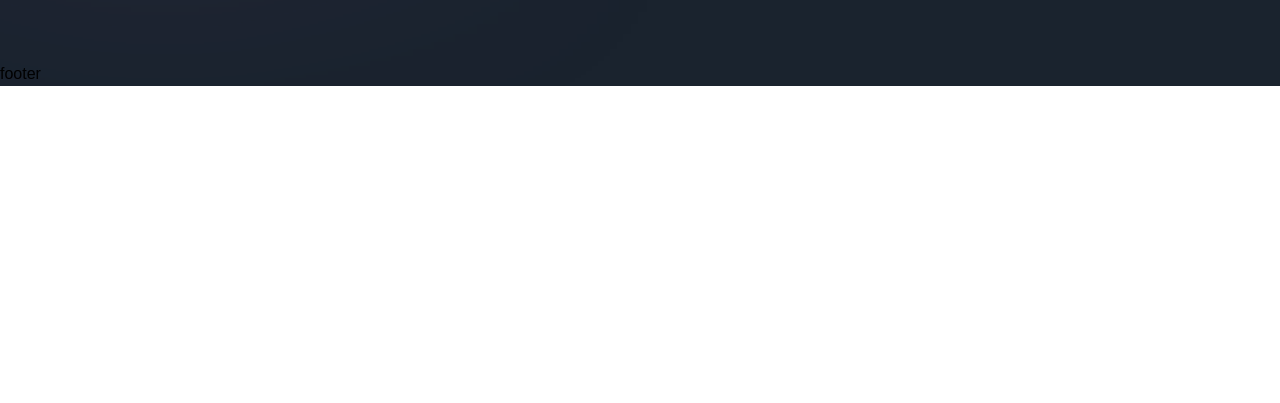
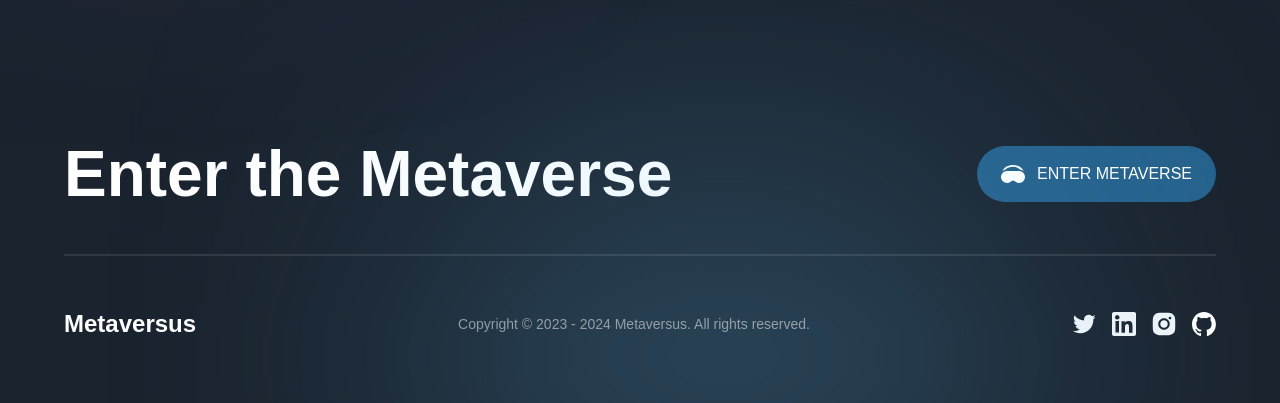
Before and after one commit to dineshEth/metaverse, a Next.js app: page / in a window 1280 px wide. Shown: the part 7029-7432 px from the top of the page. Before the commit the page ends 7115 px from the top, so only its background shows below. Built offline with nearby package versions, Linux system fonts and the light colour scheme; a web font is replaced by a local one.

Commit message:
project complete

```diff
--- a/components/Footer.jsx
+++ b/components/Footer.jsx
@@ -1,9 +1,52 @@
 'use client';
+import styles from '../styles'
+import { motion } from "framer-motion";
+import { footerVariants } from '../utils/motion';
+import { socials }  from '../constants';
 
 const Footer = () => (
-  <footer>
-    footer
-  </footer>
+  <motion.footer
+    variants={footerVariants}
+    initial="hidden"
+    whileInView="show"
+    className={`${styles.paddings} py-8 relative`}>
+      <div className='footer-gradient' />
+      <div className={`${styles.innerWidth} mx-auto flex flex-col gap-8`}>
+
+        {/* ============= UPPER FOOTER ============ */}
+        <div className='flex items-center justify-between flex-wrap gap-5'>
+          <h4 className='font-bold md:text-[64px] text-[44px] text-white'>Enter the Metaverse</h4>
+          <button type='button' className='flex items-center h-fit py-4 px-6 bg-[#25618b] rounded-[32px] gap-[12px]'>
+            <img src="/headset.svg" alt="headset" className='w-[24px] h-[24px] object-contain' />
+            <span className='font-normal text-[16px] text-white'>ENTER METAVERSE</span>
+          </button>
+        </div>
+        {/* ============= LOWER FOOTER ============== */}
+        <div className='flex flex-col'>
+          {/* =========== LINE ========== */}
+          <div className='mb-[50px] h-[2px] bg-white opacity-10' />
+          {/* ========= FOOTER ========= */}
+          <div className='flex items-center justify-between flex-wrap gap-4 '>
+            <h4 className='font-extrabold text-[24px] text-white'>Metaversus</h4>
+            <p className='font-normal text-[14px] text-white opacity-50'>
+              Copyright © 2023 - 2024 Metaversus. All rights reserved.
+            </p>
+            {/* ============ SOCIALS ============ */}
+            <div className='flex gap-4'>
+              {socials.map((social) =>(
+                <a href={social.link} target="_blank" >
+                  <img
+                    key={social.name}
+                    src={social.url}
+                    alt={social.name}
+                    className="w-[24px] h-[24px]  object-contain cursor-pointer" />
+                </a>
+              ))}
+            </div>
+          </div>
+        </div>
+      </div>
+  </motion.footer>
 );
 
 export default Footer;
--- a/constants/index.js
+++ b/constants/index.js
@@ -72,17 +72,21 @@
   {
     name: 'twitter',
     url: '/twitter.svg',
+    link:'https://www.twitter.com/dinesh_eth'
   },
   {
     name: 'linkedin',
     url: '/linkedin.svg',
+    link:'https://www.linkedin.com/in/dinesh-prajapati-looking-for-intership-26b1a7216/'
   },
   {
     name: 'instagram',
     url: '/instagram.svg',
+    link:'https://www.instagram.com/dinesh.eth'
   },
   {
-    name: 'facebook',
-    url: '/facebook.svg',
+    name: 'github',
+    url: '/github.svg',
+    link:'https://www.github.com/dineshEth'
   },
 ];
```
Also changed, not shown: public/github.svg (added).
